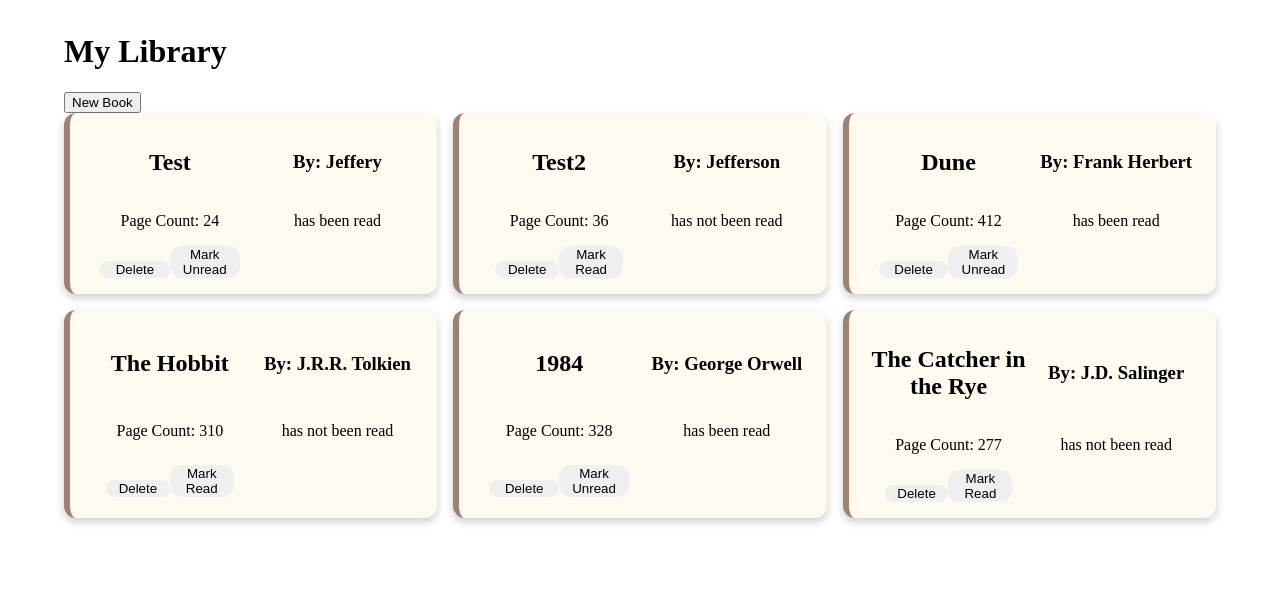
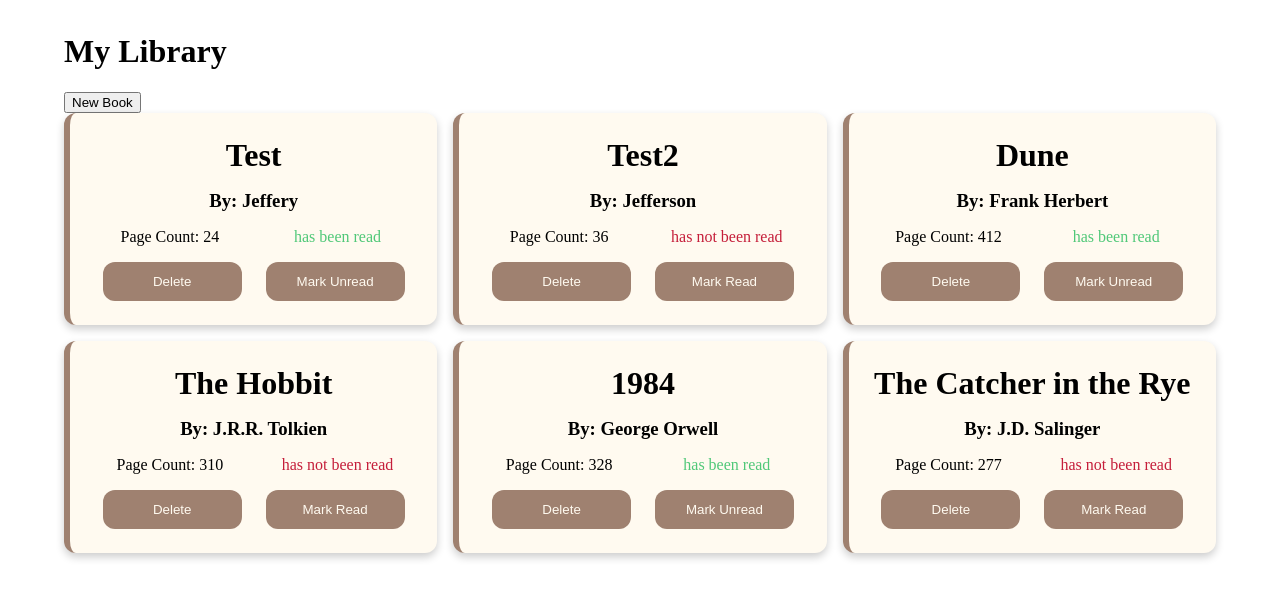
Before and after one commit to Zehnooo/TOP-Library, a plain HTML site: page index.html in a window 1280 px wide. Drawn offline with Linux system fonts and the light colour scheme; a web font is replaced by a local one.

Commit message:
imported google font and added classes for all card elements

```diff
--- a/styles.css
+++ b/styles.css
@@ -2,6 +2,13 @@ html, body {
     margin: 0;
     padding: 0;
     box-sizing: border-box;
+}
+
+body {
+    font-family: "Markazi Text", serif;
+    font-optical-sizing: auto;
+    font-style: normal;
+    font-weight: 400;
 }
 .container {
     padding: 12px;
@@ -19,7 +26,7 @@ html, body {
     display: grid;
     padding: 1rem;
     grid-template-columns: 1fr 1fr;
-    grid-template-rows: repeat(3, auto);
+    grid-template-rows: repeat(4, auto);
     align-items: center;
     justify-items: center;
     box-shadow: 0px 4px 8px rgba(0, 0, 0, 0.2);
@@ -29,10 +36,51 @@ html, body {
     border-left: 6px solid #9F8170;
 }
 
-.book-card button {
+.book-card > * {
+    margin: 4px auto;
+    padding: 4px;
+}
+
+.title {
+    grid-column: 1 / 3;
+    grid-row: 1 / 2;
+    font-weight: 700;
+    font-size: 2rem;
+}
+
+.author {
+    grid-column: 1 / 3;
+    grid-row: 2 / 3;
+    font-weight: 600;
+}
+
+.pages {
+    grid-column: 1 / 2;
+    grid-row: 3 / 4;
+}
+
+.status {
+    grid-column: 2 / 3;
+    grid-row: 3 / 4;
+}
+
+.card-buttons {
+    grid-column: 1 / 3;
+    grid-row: 4 / 5;
+    display: flex;
+    justify-content: space-between;
+    align-items: center;
+    gap: 1.5rem;
+    width: 90%;
+}
+
+.card-buttons button {
+    width: 50%;
     border: none;
     border-radius: 12px;
-    width: 50%;
+    padding: 12px;
+    background-color: #9F8170;
+    color: #FFFAF0;
 }
 
 dialog {
@@ -68,3 +116,10 @@ form > div {
     gap: 12px;
     width: 100%;
 }
+
+.unread {
+    color: #C51E3A;
+}
+.read {
+    color: #50C878;
+}
```
